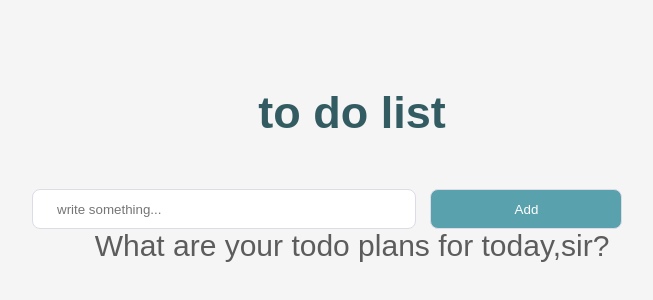
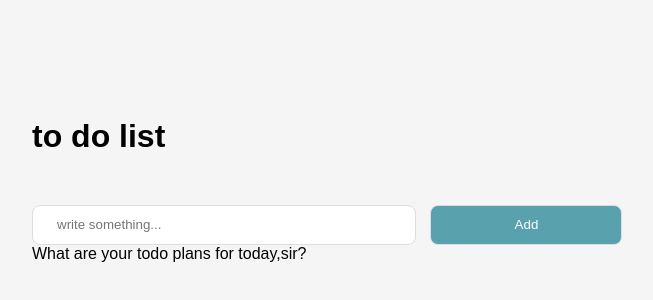
Before and after one commit to MirlanZH/Elementary-Todo-List, a plain HTML site: page index.html in a window 1280 px wide. Shown: the part 210-510 px from the top of the page, without its empty margins (288-941 px from the left). Drawn offline with Linux system fonts and the light colour scheme.

Commit message:
some styles fixed

```diff
--- a/style.css
+++ b/style.css
@@ -3,20 +3,15 @@
     padding: 0;
     outline: 0;
     box-sizing: border-box;
-    -webkit-font-smoothing:antialised;
-    user-select: none;
 }
-
 html,body{
     width: 100%;
     height: 100%;
 }
-
 a{
     text-decoration: none;
     color: inherit;
 }
-
 body{
     display: flex;
     justify-content: center;
@@ -25,7 +20,6 @@ body{
     background-color: #f5f5f5;
     font-family: sans-serif;
 }
-
 ul li a{
     margin-left: 15px;
     color: white;
@@ -35,27 +29,9 @@ ul li a{
     padding: 0 15px 2px 15px;
     background-color: #7cbe7b;
 }
-
 #app{
     width: 50%;
     min-width: 400px;
-}
-
-h1{
-    font-family: sans-serif,cursive;
-    text-align: center;
-    margin-bottom: 50px;
-    font-size: 45px;
-    color: #335c62;
-    font-weight: 700;
-}
-p{
-    font-family: sans-serif,cursive;
-    text-align: center;
-    margin-bottom: 30px;
-    font-size: 30px;
-    color: #5c5c5c;
-    font-weight: 300;
 }
 ul {
     font-family: sans-serif,cursive;
@@ -77,7 +53,6 @@ ul li a{
     padding: 0 15px 2px 15px;
     background-color: #7cbe7b;
 }
-
 ul li a:hover{
 opacity: 0.8;
 }
```
